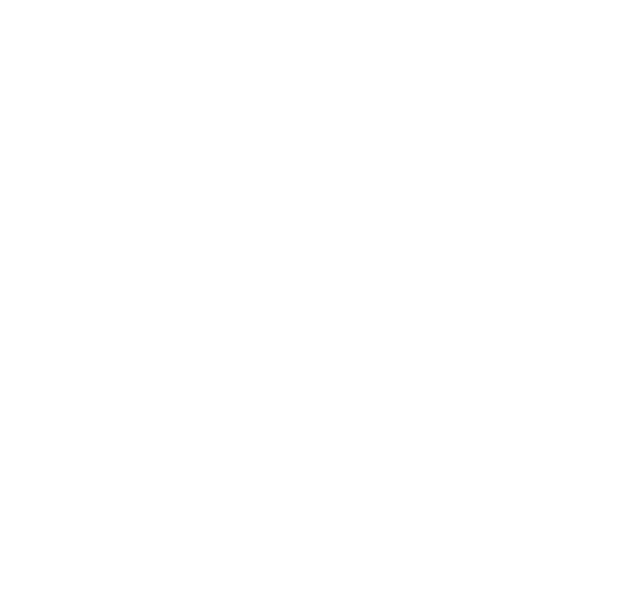
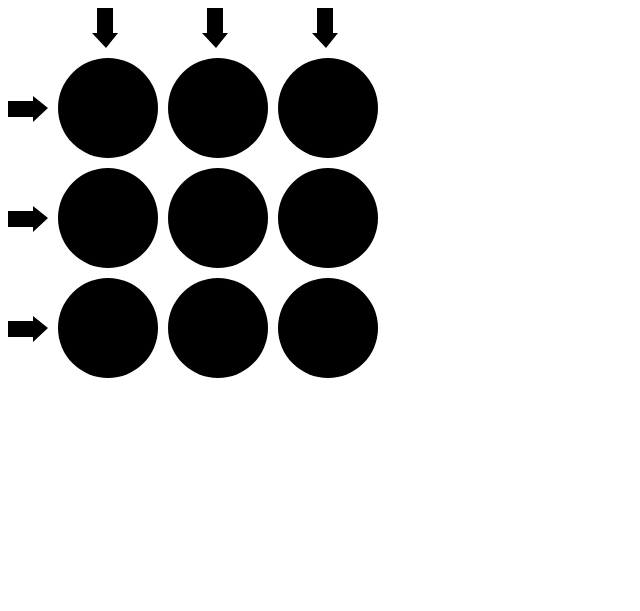
Before and after one commit to YangusKhan/super-cactpot, a plain HTML site: page html5/index.html in a window 1280 px wide. Shown: the whole page, without its empty margins (0-640 px from the left). Drawn offline with Linux system fonts and the light colour scheme.

Commit message:
Added drawing for circles and arrows. Need to refactor some shared drawing variables, and still need to draw the 2 diagonal arrows.

```diff
--- /dev/null
+++ b/html5/game.js
@@ -0,0 +1,52 @@
+function draw()
+{
+    var scene = document.getElementById("scene");
+    var context = scene.getContext("2d");
+    drawPlayboard(context);
+    drawCactpotCircles(context);
+}
+
+function drawPlayboard(context)
+{
+    // Draw 7 arrows for each column/row/diagonal
+    var RightArrow = new Path2D();
+    RightArrow.rect(0, 10, 25, 16);
+    RightArrow.moveTo(25, 5);
+    RightArrow.lineTo(40, 17);
+    RightArrow.lineTo(25, 31);
+    for (i = 0; i < 3; i++)
+    {
+	context.save();
+	context.translate(0, (50 + 25 + 8) + i * (50 * 2 + 10));
+	context.fill(RightArrow);
+	context.restore();
+
+	context.save();
+	context.translate((50 + 25 + 40) + i * (50 * 2 + 10), 0);
+	context.rotate((Math.PI / 2));
+	context.fill(RightArrow);
+	context.restore();
+    }
+}
+
+function drawCactpotCircles(context)
+{
+    // Draw 9 circles for each play piece
+    var radius = 50;
+    var xOffset = 50;
+    var yOffset = 50;
+    var margin = radius * 2 + 10;
+    var startAngle = 0;
+    var endAngle = Math.PI * 2;
+    for (i = 0; i < 3; i++)
+    {
+	var y = yOffset + 50 + (margin * i);
+	for (j = 0; j < 3; j++)
+	{
+	    context.beginPath();
+	    var x = xOffset + 50 + (margin * j);
+	    context.arc(x, y, radius, startAngle, endAngle, true);
+	    context.fill();
+	}
+    }
+}
--- a/html5/index.html
+++ b/html5/index.html
@@ -1,3 +1,10 @@
 <html>
-
+  <head>
+    <script type="text/javascript" src="game.js"></script>
+  </head>
+  <body onload="draw();">
+    <canvas id="scene" width="600" height="600">
+      Canvas is not support in your browser. This game will not work!
+    </canvas>
+  </body>
 </html>
```
